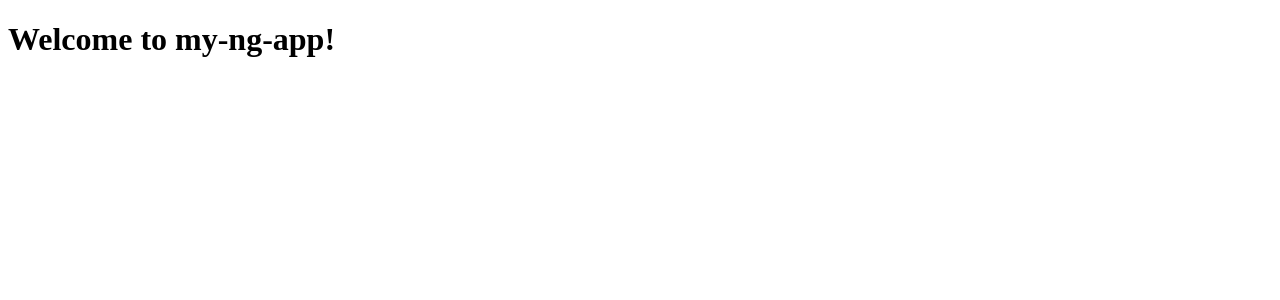
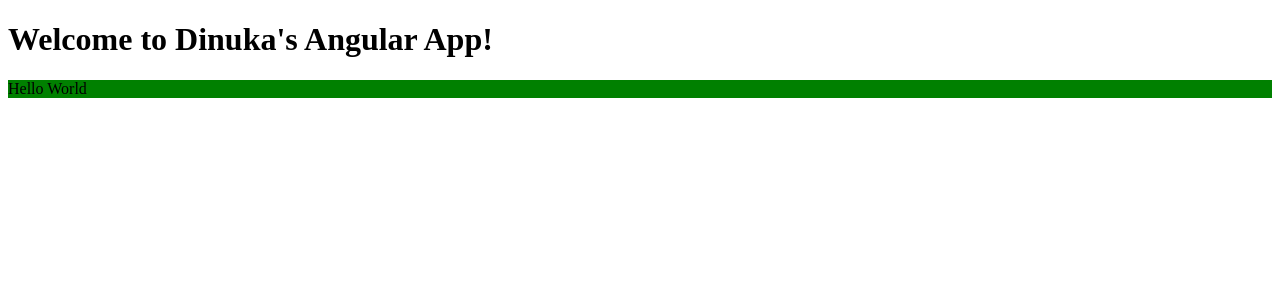
Before and after one commit to Dinuk-A/Angular101, an Angular app: page / in a window 1280 px wide. Shown: the top 300 px of the page. Built offline with nearby package versions, Linux system fonts and the light colour scheme.

Commit message:
initial commit

```diff
--- a/package.json
+++ b/package.json
@@ -24,7 +24,7 @@
   "dependencies": {
     "@angular/common": "^20.3.0",
     "@angular/compiler": "^20.3.0",
-    "@angular/core": "^20.3.0",
+    "@angular/core": "^20.3.5",
     "@angular/forms": "^20.3.0",
     "@angular/platform-browser": "^20.3.0",
     "@angular/router": "^20.3.0",
--- a/src/app/app.ts
+++ b/src/app/app.ts
@@ -6,11 +6,15 @@
   imports: [RouterOutlet],
   template: `
     <h1>Welcome to {{ title() }}!</h1>
-
+    <p>Hello World</p>
     <router-outlet />
   `,
-  styles: [],
+  styles: [`
+  p{
+    background-color: green;
+  }
+  `],
 })
 export class App {
-  protected readonly title = signal('my-ng-app');
+  protected readonly title = signal("Dinuka's Angular App");
 }
--- a/src/index.html
+++ b/src/index.html
@@ -11,3 +11,7 @@
   <app-root></app-root>
 </body>
 </html>
+
+
+<!-- this file is the main entry point of app -->
+<!-- app root is the top level component -->
```
Also changed, not shown: 1 other file (tests, documents, lock files or other folders).
